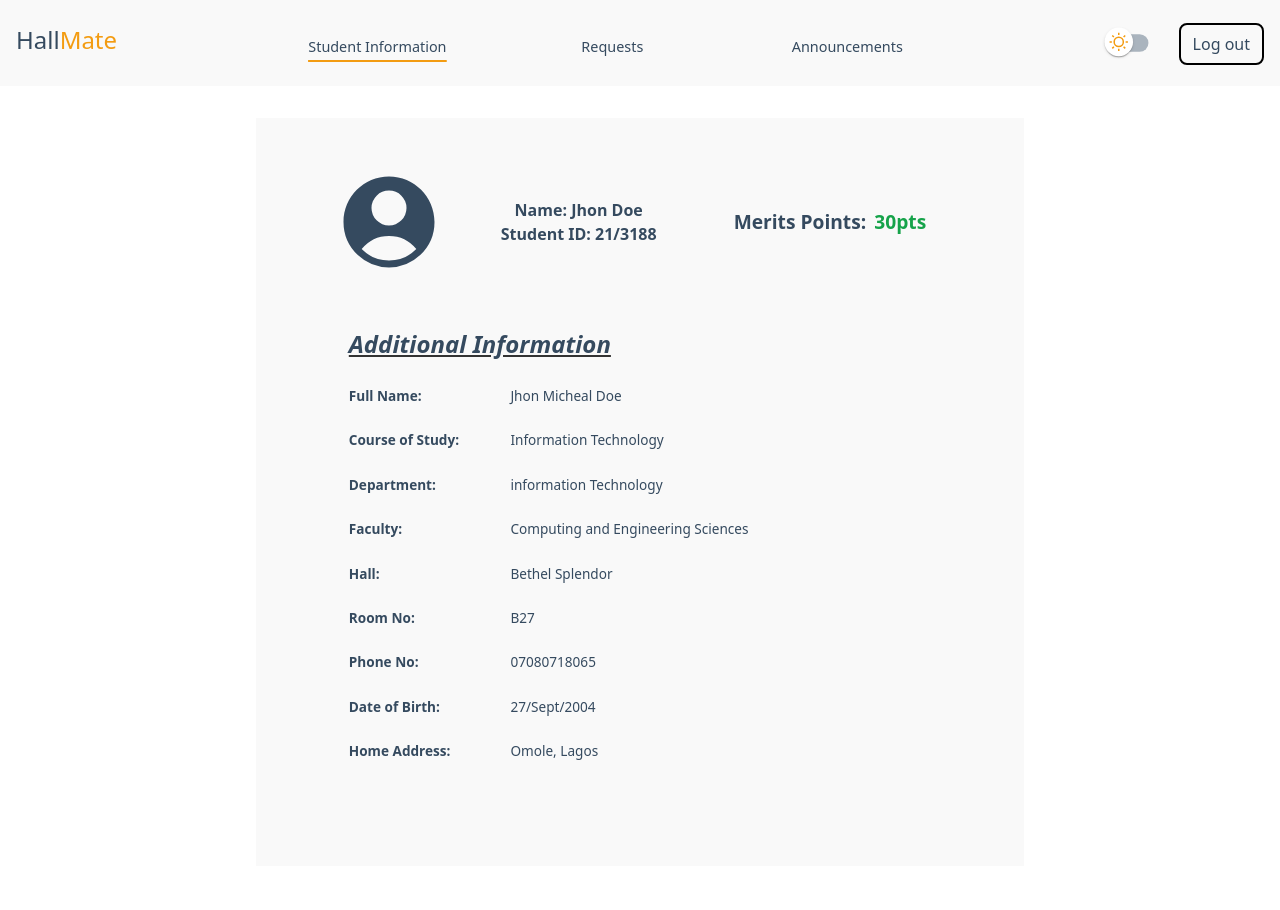
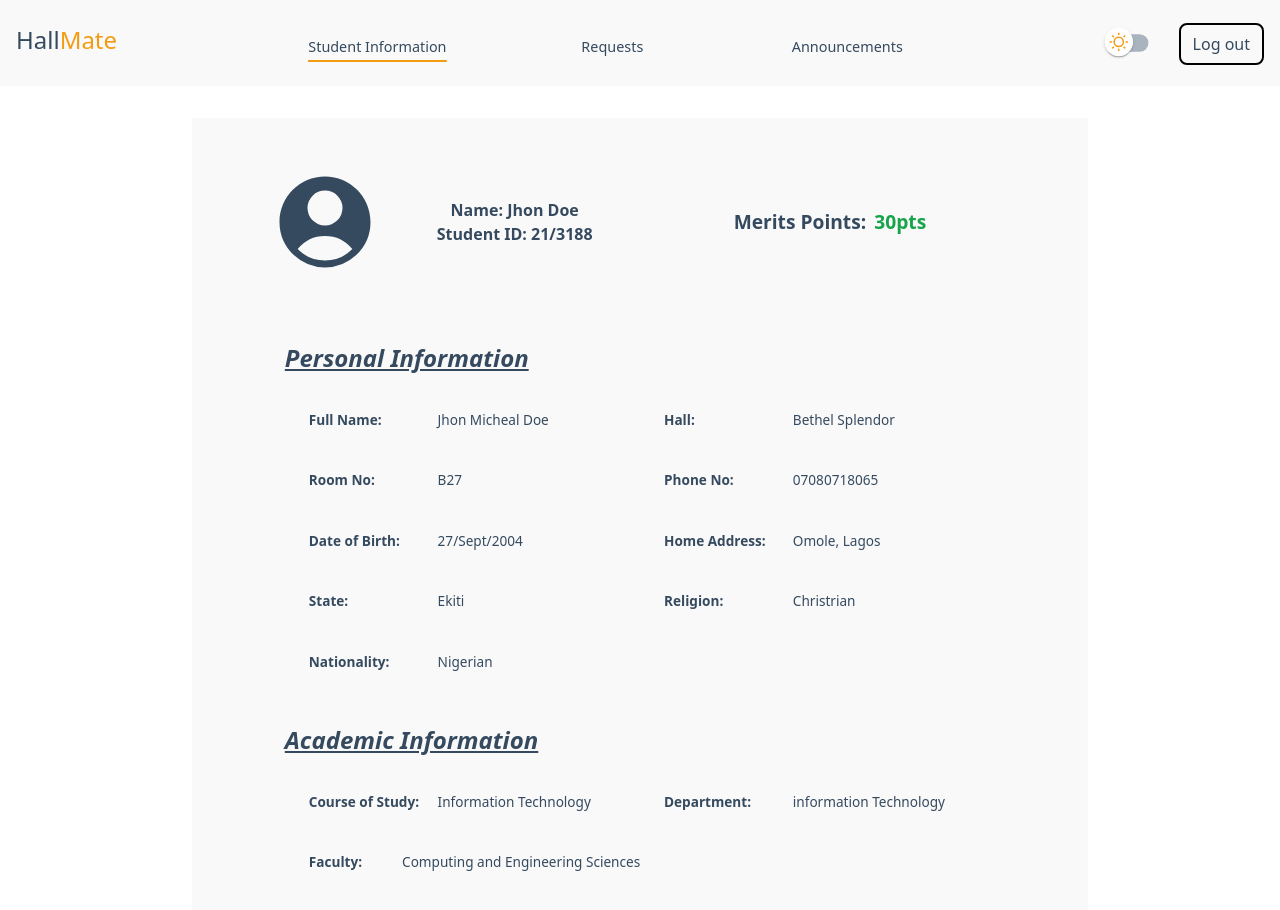
Before and after one commit to Olu-Oni/HallMate, a React (Vite) app: page /student_info in a window 1280 px wide. Shown: the top 910 px of the page. Built offline with nearby package versions, Linux system fonts and the light colour scheme.

Commit message:
Student Info Page layout changed + useContext reorder

```diff
--- a/src/App.jsx
+++ b/src/App.jsx
@@ -5,7 +5,31 @@ import RequestsPage from "./Pages/RequestsPage";
 import Navbar from "./Components/Navbar";
 import { createContext, useState } from "react";
 
-export const MyTheme = createContext();
+export const MyStates = createContext();
+
+const student = {
+  id: "21/3188",
+  name: "Jhon Doe",
+  admin: false,
+  merits: 30,
+  Personal_Info: {
+    Full_Name: "Jhon Micheal Doe",
+    Hall: "Bethel Splendor",
+    Room_No: "B27",
+    Phone_No: "07080718065",
+    Date_of_Birth: "27/Sept/2004",
+    Home_Address: "Omole, Lagos",
+    State: "Ekiti",
+    Religion: "Christrian",
+    Nationality: "Nigerian",
+  },
+  Academic_Info: {
+    Course_of_Study: "Information Technology",
+    Department: "information Technology",
+    Faculty: "Computing and Engineering Sciences",
+  },
+
+};
 
 const App = () => {
   const [isChecked, setIsChecked] = useState(false);
@@ -15,12 +39,14 @@ const App = () => {
     setIsChecked((curr) => (curr == false ? true : false));
   };
   const myStates = {
-    darkMode: { isChecked, setIsChecked },
+    myTheme: { isChecked, toggleTheme },
+    student,
   };
+  // const myTheme= { isChecked , toggleTheme }
 
   return (
-    <MyTheme.Provider value={{ isChecked, toggleTheme }}>
-      <div className={`flex flex-col grow ${isChecked? "dark":"light"}`}>
+    <MyStates.Provider value={myStates}>
+      <div className={`flex flex-col grow ${isChecked ? "dark" : "light"}`}>
         <Navbar />
         <Routes>
           <Route path="/student_info" element={<StudentInfoPage />} />
@@ -29,7 +55,7 @@ const App = () => {
           <Route path="/login" element={<RequestsPage />} />
         </Routes>
       </div>
-    </MyTheme.Provider>
+    </MyStates.Provider>
   );
 };
 
--- a/src/Components/Navbar.jsx
+++ b/src/Components/Navbar.jsx
@@ -2,7 +2,7 @@ import { useContext, useEffect, useState } from "react";
 import { Link, useLocation } from "react-router-dom";
 import LightDarkSwitch from "./LightDarkSwitch";
 import DoorIcon from "./svg/DoorIconSVG";
-import { MyTheme } from "../App";
+import { MyStates } from "../App";
 // import { ReactComponent as iconDoor} from "../assets/icon_door.svg";
 
 const SlideMenu = ({ navNames, status }) => {
@@ -58,7 +58,7 @@ const SlideMenu = ({ navNames, status }) => {
             className="hover:bg-slate-900  rounded-bl-3xl px-7 w-full py-2 flex gap-2 justify-center border-t-2 absolute bottom-0 font-semibold"
           >
             {/* Door Icon */}
-            <DoorIcon/>
+            <DoorIcon />
             <h2>Log out</h2>
           </Link>
         </ul>
@@ -75,14 +75,18 @@ const NavItem = ({ nav }) => {
         location.pathname === `/${nav.loc}` ? "active nav_item" : "nav_item "
       }
     >
-      <Link to={`/${nav.loc}`}><h2>{nav.name}</h2></Link>
+      <Link to={`/${nav.loc}`}>
+        <h2>{nav.name}</h2>
+      </Link>
     </li>
   );
 };
 
 // Main Nav Setion
 const Navbar = () => {
-  const { isChecked, toggleTheme } = useContext(MyTheme);
+  //changed the way the useContext was used for other comps. to work smoother
+  const myStates = useContext(MyStates);
+  const { isChecked, toggleTheme } = myStates.myTheme;
   const navNames = [
     { loc: "student_info", name: "Student Information" },
     { loc: "requests", name: "Requests" },
@@ -110,7 +114,6 @@ const Navbar = () => {
             to={"/login"}
             className="px-3 py-2  relative top-3 hover:bg-black hover:text-white border-2 border-black h-fit rounded-lg"
           >
-
             Log out
           </Link>
         </div>
--- a/src/Pages/StudentInfoPage.jsx
+++ b/src/Pages/StudentInfoPage.jsx
@@ -1,20 +1,9 @@
+import { useContext } from "react";
 import UserCircle from "../Components/svg/UserCircle";
+import { MyStates } from "../App";
 
 const StudentInfoPage = () => {
-  const studentInfo = {
-    id: "21/3188",
-    name: "Jhon Doe",
-    merits: 30,
-    Full_Name: "Jhon Micheal Doe",
-    Course_of_Study: "Information Technology",
-    Department: "information Technology",
-    Faculty: "Computing and Engineering Sciences",
-    Hall: "Bethel Splendor",
-    Room_No: "B27",
-    Phone_No: "07080718065",
-    Date_of_Birth: "27/Sept/2004",
-    Home_Address: "Omole, Lagos",
-  };
+  const { student } = useContext(MyStates);
 
   const meritColor = (point) => {
     if (point <= -30) return "text-red-600";
@@ -23,31 +12,48 @@ const StudentInfoPage = () => {
   };
   return (
     <main>
-      <div className="sm:my-8 sm:mx-14 md:mx-[20%] py-12 flex flex-col max-sm:items-center sm:px-[6%] studentInfo-bg">
+      <div className="sm:my-8 sm:mx-14 md:mx-[15%] py-12 flex flex-col max-sm:items-center max-sm:text-center sm:px-[6%] studentInfo-bg">
         <header className="flex flex-wrap max-sm:flex-col items-center text-center sm:gap-x-14 gap-7">
           <UserCircle />
-          <div className="self-center ga">
-            <h1>Name: {studentInfo.name}</h1>
-            <h1>Student ID: {studentInfo.id}</h1>
+          <div className="self-center">
+            <h1>Name: {student.name}</h1>
+            <h1>Student ID: {student.id}</h1>
           </div>
           <div className="flex-grow flex justify-center text-[1.2rem]">
             <h1 className=" text-[1.2rem] mr-2">Merits Points:</h1>
-            <h1 className={`${meritColor(studentInfo.merits)}`}>
-              {studentInfo.merits}pts
+            <h1 className={`${meritColor(student.merits)}`}>
+              {student.merits}pts
             </h1>
           </div>
         </header>
         <div className="my-8 mx-4">
-          <h2 className="underline mt-4" style={{fontSize: '1.5rem', fontWeight: 'bold', color: '#333' }}>
-            <i>Additional Information</i>
+          <h2 className="underline mt-8 mb-4 text-2xl font-bold">
+            <i>Personal Information</i>
           </h2>
           {/* object gets turned into array containing keys and values as the sub-array values */}
-          {Object.entries(studentInfo)
-            // removing the first two entries
-            .filter((row, idx) => idx > 2)
-            .map((row) => (
-              <InfoRow key={row[0]} heading={row[0]} value={row[1]} />
-            ))}
+          <div className="flex justify-between flex-wrap">
+            {Object.entries(student.Personal_Info)
+              // removing the first two entries
+              // .filter((row, idx) => idx > 2)
+              .map((row) => (
+                <InfoRow key={row[0]} heading={row[0]} value={row[1]} />
+              ))}
+          </div>
+
+          {/* Academic Info Section */}
+
+          <h2 className="underline mt-8 mb-4 text-2xl font-bold">
+            <i>Academic Information</i>
+          </h2>
+          {/* object gets turned into array containing keys and values as the sub-array values */}
+          <div className="flex justify-between flex-wrap">
+            {Object.entries(student.Academic_Info)
+              // removing the first two entries
+              // .filter((row, idx) => idx > 2)
+              .map((row) => (
+                <InfoRow key={row[0]} heading={row[0]} value={row[1]} />
+              ))}
+          </div>
         </div>
       </div>
     </main>
@@ -56,12 +62,12 @@ const StudentInfoPage = () => {
 
 const InfoRow = ({ heading, value }) => {
   return (
-    <div className="flex gap-4 my-6 text-[0.85rem]">
-      <div className="w-28 sm:w-1/4 font-semibold">
+    <div className="flex  gap-4 my-5 text-[0.85rem] min-w-[480px] md:min-w-[50%] text-nowrap">
+      <div className="w-28 sm:w-1/4 ml-6 font-semibold">
         <label htmlFor={heading}>{heading.replaceAll("_", " ")}:</label>{" "}
         {/* Label for accessibility */}
       </div>
-      <div className="">
+      <div className="ml-6">
         <span id={heading}>{value}</span> {/* Or an input if needed */}
       </div>
     </div>
```
